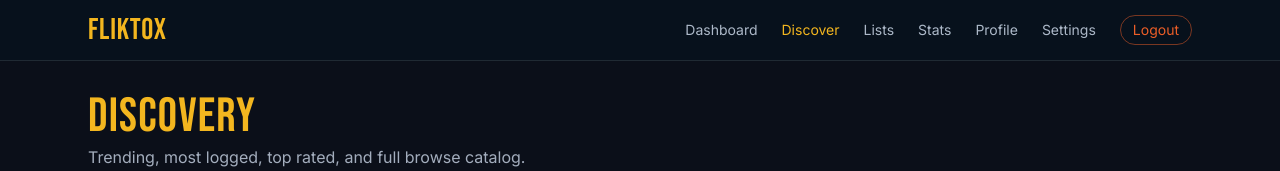
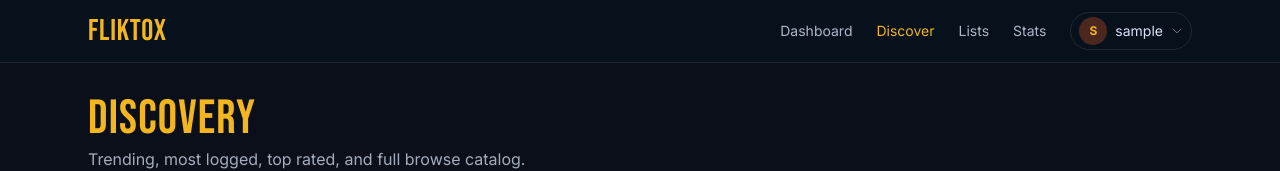
Before and after one commit to adharsh277/fliktox, a Next.js app in the folder frontend/: page /discover in a window 1280 px wide. Shown: the top 171 px of the page. Built offline with nearby package versions, Linux system fonts and the light colour scheme; no server answers; sample sign-in values are in the browser's storage.

Commit message:
added frontend/src/components/NavBar.js

```diff
--- a/frontend/src/components/NavBar.js
+++ b/frontend/src/components/NavBar.js
@@ -1,6 +1,6 @@
 "use client";
 
-import { useEffect, useState } from "react";
+import { useEffect, useRef, useState } from "react";
 import Link from "next/link";
 import { usePathname, useRouter } from "next/navigation";
 import { clearSession, getCurrentUser } from "../lib/api";
@@ -9,18 +9,29 @@ export default function NavBar() {
   const pathname = usePathname();
   const router = useRouter();
   const [user, setUser] = useState(null);
+  const [dropdownOpen, setDropdownOpen] = useState(false);
+  const dropdownRef = useRef(null);
 
   useEffect(() => {
     setUser(getCurrentUser());
+  }, []);
+
+  // Close dropdown on outside click
+  useEffect(() => {
+    function handleClick(e) {
+      if (dropdownRef.current && !dropdownRef.current.contains(e.target)) {
+        setDropdownOpen(false);
+      }
+    }
+    document.addEventListener("mousedown", handleClick);
+    return () => document.removeEventListener("mousedown", handleClick);
   }, []);
 
   const links = [
     { href: "/dashboard", label: "Dashboard" },
     { href: "/discover", label: "Discover" },
     { href: "/lists", label: "Lists" },
-    { href: "/stats", label: "Stats" },
-    { href: user ? `/user/${user.username}` : "/login", label: "Profile" },
-    { href: "/settings", label: "Settings" }
+    { href: "/stats", label: "Stats" }
   ];
 
   return (
@@ -39,17 +50,62 @@ export default function NavBar() {
               {link.label}
             </Link>
           ))}
+
           {user ? (
+            <div className="relative" ref={dropdownRef}>
+              <button
+                type="button"
+                onClick={() => setDropdownOpen(!dropdownOpen)}
+                className="flex items-center gap-2 rounded-full border border-white/10 px-2 py-1 hover:bg-white/5"
+              >
+                {user.profile_photo ? (
+                  <img src={user.profile_photo} alt={user.username} className="h-7 w-7 rounded-full object-cover" />
+                ) : (
+                  <div className="flex h-7 w-7 items-center justify-center rounded-full bg-ember/30 text-xs font-bold text-gold">
+                    {user.username?.[0]?.toUpperCase()}
+                  </div>
+                )}
+                <span className="hidden text-sm text-mist md:inline">{user.username}</span>
+                <svg xmlns="http://www.w3.org/2000/svg" fill="none" viewBox="0 0 24 24" strokeWidth={2} stroke="currentColor" className="h-3 w-3 text-mist/50">
+                  <path strokeLinecap="round" strokeLinejoin="round" d="m19.5 8.25-7.5 7.5-7.5-7.5" />
+                </svg>
+              </button>
+
+              {dropdownOpen && (
+                <div className="absolute right-0 top-full z-30 mt-2 w-56 rounded-xl border border-white/10 bg-[#0d1b2a] p-2 shadow-xl">
+                  <div className="border-b border-white/10 px-3 py-2">
+                    <p className="text-sm font-semibold text-mist">@{user.username}</p>
+                    <p className="text-xs text-mist/50">{user.email}</p>
+                  </div>
+                  <div className="mt-1 space-y-0.5">
+                    <Link
+                      href={`/user/${user.username}`}
+                      onClick={() => setDropdownOpen(false)}
+                      className="flex w-full items-center gap-2 rounded-lg px-3 py-2 text-sm text-mist hover:bg-white/5"
+                    >
+                      Profile
+                    </Link>
+                    <Link
+                      href="/settings"
+                      onClick={() => setDropdownOpen(false)}
+                      className="flex w-full items-center gap-2 rounded-lg px-3 py-2 text-sm text-mist hover:bg-white/5"
+                    >
+                      Settings
+                    </Link>
                     <button
                       type="button"
                       onClick={() => {
                         clearSession();
                         router.push("/login");
                       }}
-              className="rounded-full border border-ember/50 px-3 py-1 text-ember hover:bg-ember/15"
+                      className="flex w-full items-center gap-2 rounded-lg px-3 py-2 text-sm text-red-400 hover:bg-red-500/10"
                     >
                       Logout
                     </button>
+                  </div>
+                </div>
+              )}
+            </div>
           ) : (
             <Link href="/login" className="rounded-full bg-ember px-3 py-1 text-white">
               Login
```
Lines whose indentation alone changed are shown as unchanged.
